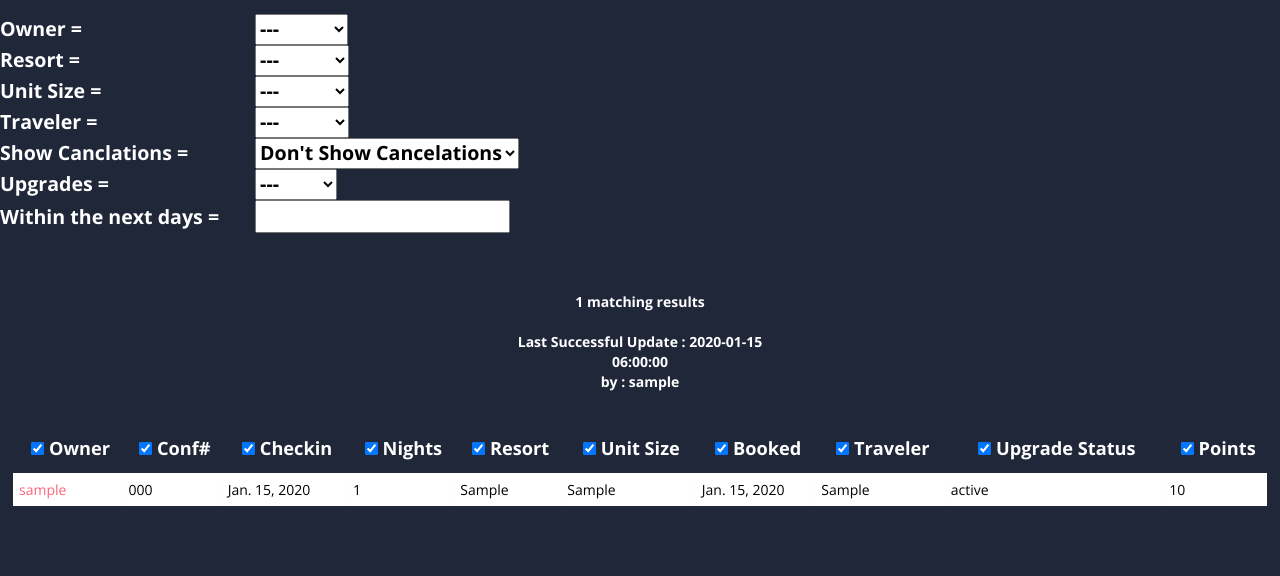
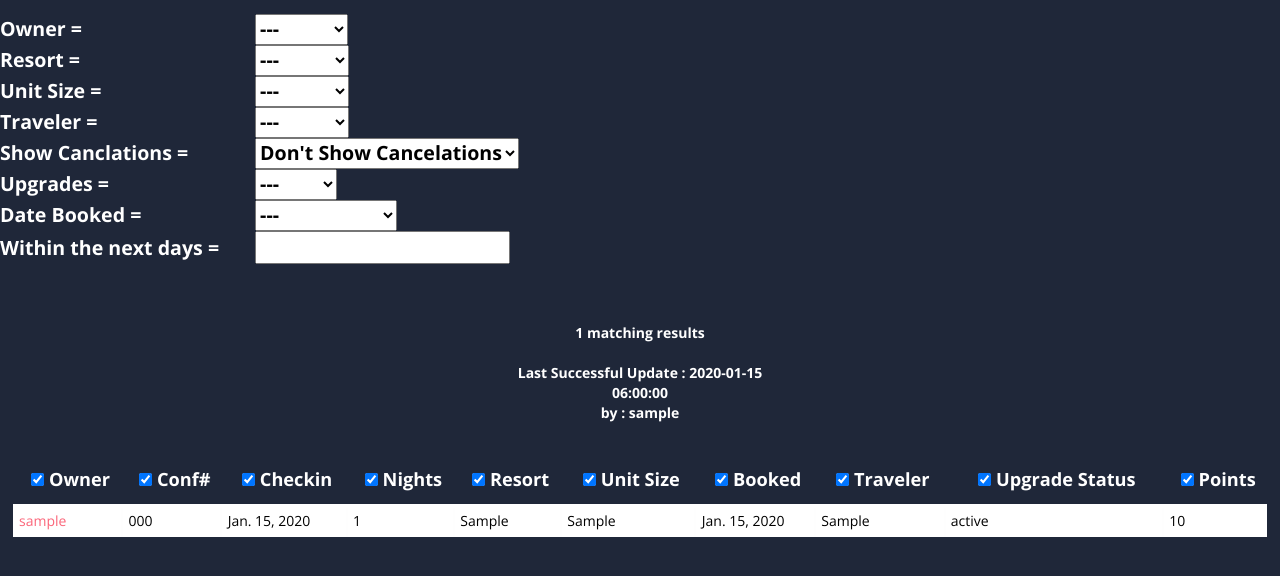
Before and after one commit to erikbenscoter/wam, a Django app: page / in a window 1280 px wide. Shown: the part 164-740 px from the top of the page. Run offline with Django 3.2, Linux system fonts and the light colour scheme; a user stored in the database is signed in; tables that the repository leaves empty hold one stand-in row (values such as "Sample post"); parts of the project's set-up code (start-up, migrations or seed data) failed here and were passed over; some libraries are stand-ins or nearby versions.

Commit message:
added a date booked filter

```diff
--- a/reservation_manager/static/main/js/index.js
+++ b/reservation_manager/static/main/js/index.js
@@ -3,6 +3,7 @@ var resort;
 var unit_size;
 var traveler;
 var upgrades;
+var booked;
 var show_cancelations;
 var in_days;
 
@@ -55,20 +56,6 @@ function getCheckboxes(){
     }
   }
 
-
-
-
-
-
-
-
-
-
-
-
-
-
-
 }
 
 
@@ -79,6 +66,7 @@ function getAllFilterValues() {
   unit_size = $("#unit_size_filter").val();
   traveler = $("#traveler_filter").val();
   upgrades = $("#upgrades_filter").val();
+  booked = $("#booked_filter").val();
   in_days = $("#days_filter").val();
   show_cancelations = $("#cancelations_filter").val();
 
@@ -138,6 +126,12 @@ function showAllRowsThatMatchFilter() {
         $(this).hide();
       }
     }
+    if(booked != "---"){
+      var row_booked = $(this).children(".booked").html();
+      if(row_booked != booked){
+        $(this).hide();
+      }
+    }
 
     if(show_cancelations == false){
       var is_canceled_row = $(this).hasClass("canceled")
--- a/reservation_manager/templates/main/index.html
+++ b/reservation_manager/templates/main/index.html
@@ -77,6 +77,14 @@
       {%endfor%}
     </select><br>
 
+    <span class = "filter_title">Date Booked = </span>
+    <select id = "booked_filter">
+      <option> --- </option>
+      {%for booked in booked_set%}
+        <option>{{booked}}</option>
+      {%endfor%}
+    </select><br>
+
     <span class = "filter_title">Within the next days = </span>
     <input type = "number" id = "days_filter" default = ""></input>
 
--- a/reservation_manager/views.py
+++ b/reservation_manager/views.py
@@ -280,10 +280,10 @@ class View:
         unit_sizes = []
         travelers = []
         upgrades = []
+        booked = []
 
         newest_date = ReservationManagerApplicationSettings.objects.all().order_by('-last_updated')
         newest_date = newest_date[0].last_updated
-        print (newest_date)
         newest_date = newest_date + timedelta(hours=-4)
         newest_date = newest_date.strftime("%Y-%m-%d %H:%M:%S")
 
@@ -311,12 +311,15 @@ class View:
         for reservation in reservations:
             upgrades.append(reservation.upgrade_status)
 
+        for reservation in reservations:
+            booked.append(reservation.date_booked)
 
 
         context = {
             "reservations" : reservations.order_by('date_of_reservation'),
             "usernames" : set(usernames),
             "resorts" : set(resorts),
+            "booked_set" : set(booked),
             "unit_sizes" : set(unit_sizes),
             "travelers" : set(travelers),
             "upgrades" : set(upgrades),
```
